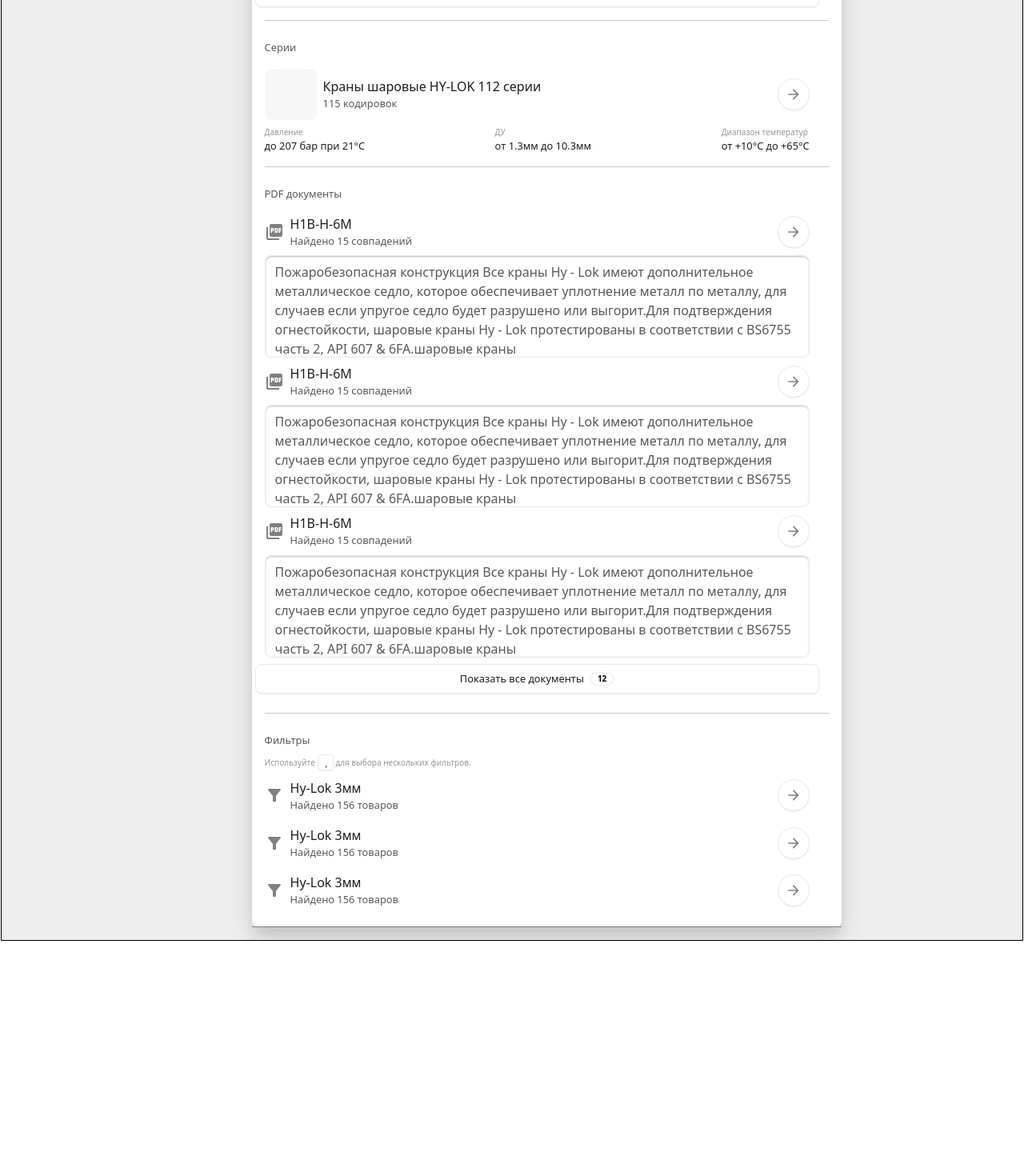
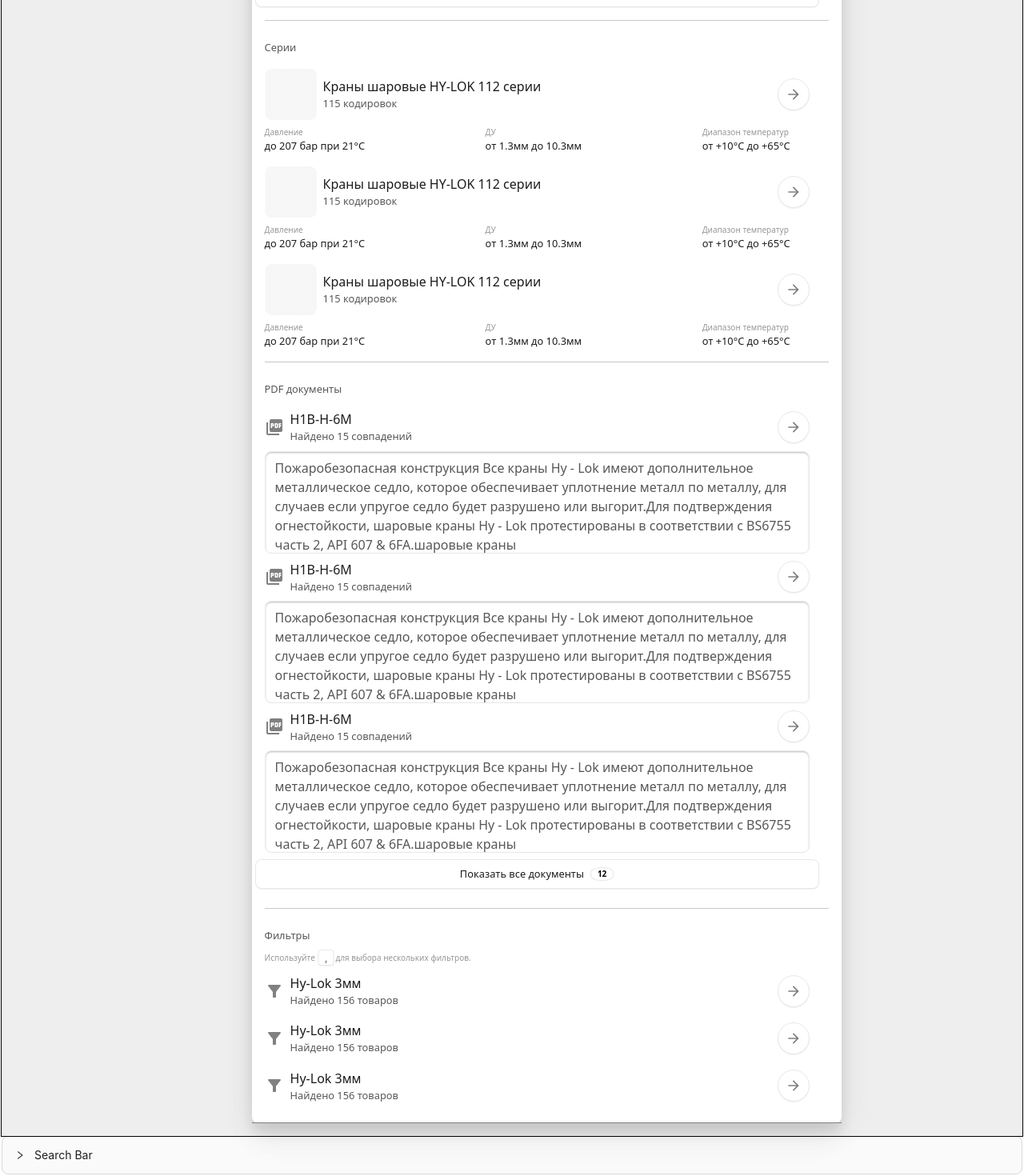
Before and after one commit to picus23/any-web-components, a Next.js app: page /search in a window 1280 px wide. Shown: the part 4242-5712 px from the top of the page at 80% size. Before the commit the page ends 5419 px from the top, so only its background shows below. Built offline with nearby package versions, Linux system fonts and the light colour scheme.

Commit message:
add Show Code SearchBarEncoding

```diff
--- a/pages/search/index.tsx
+++ b/pages/search/index.tsx
@@ -25,6 +25,42 @@ import FieldText from "@/components/searchElement/fields/FieldText";
 
 export default function () {
     var character = [
+        {
+            title: 'Краны шаровые HY-LOK 112 серии',
+            subtitle: '115 кодировок',
+            characteristics: [
+                {
+                    title: 'Давление',
+                    subtitle: 'до 207 бар при 21°C',
+                },
+                {
+                    title: 'ДУ',
+                    subtitle: 'от 1.3мм до 10.3мм',
+                },
+                {
+                    title: 'Диапазон температур',
+                    subtitle: 'от +10°C до +65°C',
+                },
+            ],
+        },
+        {
+            title: 'Краны шаровые HY-LOK 112 серии',
+            subtitle: '115 кодировок',
+            characteristics: [
+                {
+                    title: 'Давление',
+                    subtitle: 'до 207 бар при 21°C',
+                },
+                {
+                    title: 'ДУ',
+                    subtitle: 'от 1.3мм до 10.3мм',
+                },
+                {
+                    title: 'Диапазон температур',
+                    subtitle: 'от +10°C до +65°C',
+                },
+            ],
+        },
         {
             title: 'Краны шаровые HY-LOK 112 серии',
             subtitle: '115 кодировок',
@@ -161,7 +197,7 @@ export default function () {
                                     <div>
                                         <FieldSeries title={item.title} subtitle={item.subtitle} icon={<img src="/kit/empty_square.png" alt="" />}></FieldSeries>
 
-                                        <div className="d-flex justify-content-between">
+                                        <div className="d-flex justify-content-between me-4">
                                             {
                                                 item.characteristics.map(temp => (
                                                     <FieldCharacteristic title={temp.title} subtitle={temp.subtitle}></FieldCharacteristic>
@@ -175,27 +211,6 @@ export default function () {
 
 
                         </div>
-
-                        {/* <div className="row w-100  gap-2">
-                            {
-                                [
-                                    ['Краны шаровые HY-LOK 112 серии', '115 кодировок', [['Давление', 'до 207 бар при 21°C'], ['ДУ', 'от 1.3мм до 10.3мм'], ['Диапазон температур', 'от +10°C до +65°C']]],
-                                    ['Краны шаровые HY-LOK 105 серии', '115 кодировок', [['Давление', 'до 207 бар при 21°C'], ['ДУ', 'от 1.3мм до 10.3мм'], ['Диапазон температур', 'от +10°C до +65°C']]],
-                                    ['Краны шаровые HY-LOK 108 серии', '115 кодировок', [['Давление', 'до 207 бар при 21°C'], ['ДУ', 'от 1.3мм до 10.3мм'], ['Диапазон температур', 'от +10°C до +65°C']]],
-
-                                ].map(item => (
-                                    <div>
-                                        <FieldSeries title={item[0]} subtitle={item[1]} icon={<img src="/kit/empty_square.png" alt="" />}></FieldSeries>
-
-                                        <div className="d-flex justify-content-between">
-                                            <FieldCharacteristic title={item[2][0][0]} subtitle={item[2][0][1]}></FieldCharacteristic>
-                                        </div>
-                                    </div>
-
-                                ))
-                            }
-                        </div> */}
-
                         <hr className="w-100" />
                         <SearchTitle>PDF документы</SearchTitle>
                         <div className="row w-100 ">
@@ -236,7 +251,101 @@ export default function () {
                 </SearchBarEncoding>
             </div >
 
-        </div >
+        </div ><CollapseAntd title={'Search Bar'} text={`
+
+        <div className="d-flex flex-column my-3">
+                <SearchInput></SearchInput>
+                <SearchBarEncoding>
+                    <div className="search-hint-history">
+                        <SearchTitle>Кодировки</SearchTitle>
+                        <div className="row w-100 ">
+                            {
+                                [
+                                    ['H1B-H-6M', 156, 5],
+                                    ['H1B-H-6M', 156, 5],
+                                    ['H1B-H-6M', 156, 5],
+                                ].map(item => (
+
+                                    <FieldEncoding icon={<img src={'/kit/empty_square.png'} alt='' />}
+                                        title={item[0]}
+                                        price={item[1]}
+                                        amount={item[2]}
+                                        button={<ButtonCounter text_style={'font-size-16-gray'} counter={1} btn_style="counter-h52"></ButtonCounter>}
+                                        button2={<Button icon={<MdShoppingCart size={24} fill={'white'} />} btn_style={"blue"}><span className="fw-500">Купить</span></Button>}>
+                                    </FieldEncoding>
+                                )
+                                )
+                            }
+                            <ButtonShow btn_style='show' text={'Показать все кодировки'} text_style={'font-size-16-black fw-500'} counter={12}></ButtonShow>
+                        </div>
+
+                        <hr className="w-100" />
+
+                        <SearchTitle>Серии</SearchTitle>
+
+                        <div className="row w-100  gap-2">
+                            {
+                                character.map(item => (
+
+
+                                    <div>
+                                        <FieldSeries title={item.title} subtitle={item.subtitle} icon={<img src="/kit/empty_square.png" alt="" />}></FieldSeries>
+
+                                        <div className="d-flex justify-content-between me-4">
+                                            {
+                                                item.characteristics.map(temp => (
+                                                    <FieldCharacteristic title={temp.title} subtitle={temp.subtitle}></FieldCharacteristic>
+
+                                                ))
+                                            }
+                                        </div>
+                                    </div>
+                                ))
+                            }
+
+
+                        </div>
+                        <hr className="w-100" />
+                        <SearchTitle>PDF документы</SearchTitle>
+                        <div className="row w-100 ">
+                            {
+                                [
+                                    ['H1B-H-6M', 'Найдено 15 совпадений', 'Пожаробезопасная конструкция Все краны Hy - Lok имеют дополнительное металлическое седло, которое обеспечивает уплотнение металл по металлу, для случаев если упругое седло будет разрушено или выгорит.Для подтверждения огнестойкости, шаровые краны Hy - Lok протестированы в соответствии с BS6755 часть 2, API 607 & 6FA.шаровые краны'],
+                                    ['H1B-H-6M', 'Найдено 15 совпадений', 'Пожаробезопасная конструкция Все краны Hy - Lok имеют дополнительное металлическое седло, которое обеспечивает уплотнение металл по металлу, для случаев если упругое седло будет разрушено или выгорит.Для подтверждения огнестойкости, шаровые краны Hy - Lok протестированы в соответствии с BS6755 часть 2, API 607 & 6FA.шаровые краны'],
+                                    ['H1B-H-6M', 'Найдено 15 совпадений', 'Пожаробезопасная конструкция Все краны Hy - Lok имеют дополнительное металлическое седло, которое обеспечивает уплотнение металл по металлу, для случаев если упругое седло будет разрушено или выгорит.Для подтверждения огнестойкости, шаровые краны Hy - Lok протестированы в соответствии с BS6755 часть 2, API 607 & 6FA.шаровые краны'],
+
+                                ].map(item => (
+                                    <div>
+                                        <FieldSeries title={item[0]} subtitle={item[1]} icon={<MdPictureAsPdf size={24} fill={'gray'} />}></FieldSeries>
+                                        <FieldText>{item[2]}</FieldText>
+                                    </div>
+                                )
+                                )
+                            }
+                            <ButtonShow btn_style='show my-2' text={'Показать все документы'} text_style={'font-size-16-black fw-500'} counter={12}></ButtonShow>
+                        </div>
+
+                        <hr className="w-100" />
+
+                        <SearchTitle>Фильтры</SearchTitle>
+                        <span className="font-size-13">Используйте <img src="/kit/chips.png" alt="" />для выбора нескольких фильтров.</span>
+                        <div className="row w-100 ">
+                            {
+                                [
+                                    ['Hy-Lok 3мм', 'Найдено 156 товаров'],
+                                    ['Hy-Lok 3мм', 'Найдено 156 товаров'],
+                                    ['Hy-Lok 3мм', 'Найдено 156 товаров'],
+                                ].map(item => (
+                                    <FieldSeries icon={<MdFilterAlt size={24} fill={'gray'} />} title={item[0]} subtitle={item[1]}></FieldSeries>
+                                ))
+                            }
+                        </div>
+
+                    </div>
+                </SearchBarEncoding>
+            </div >
+
+        `}></CollapseAntd>
 
     </>
 }
```
